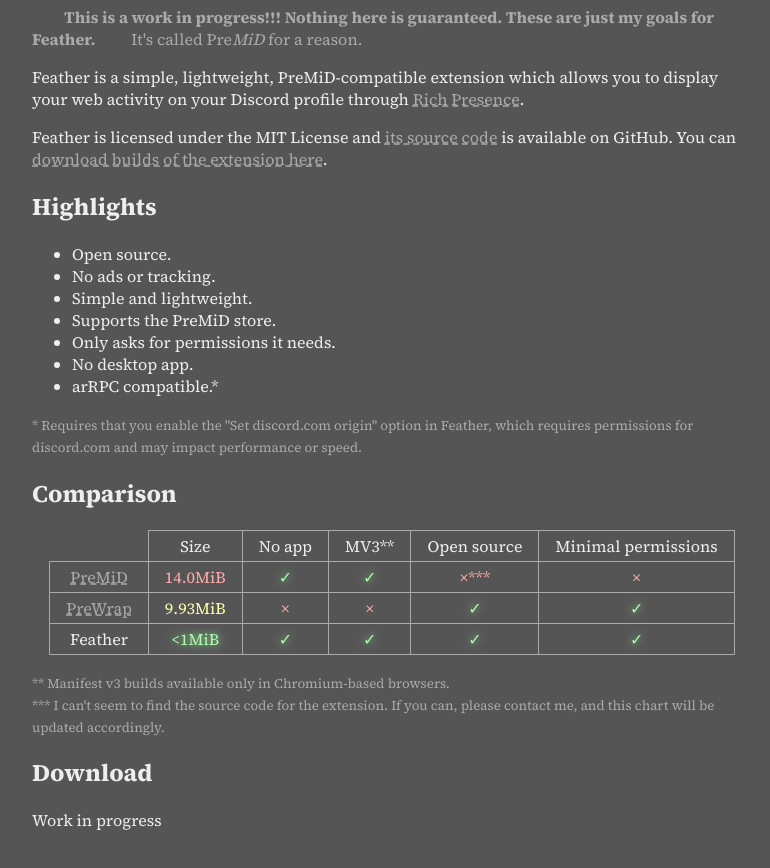
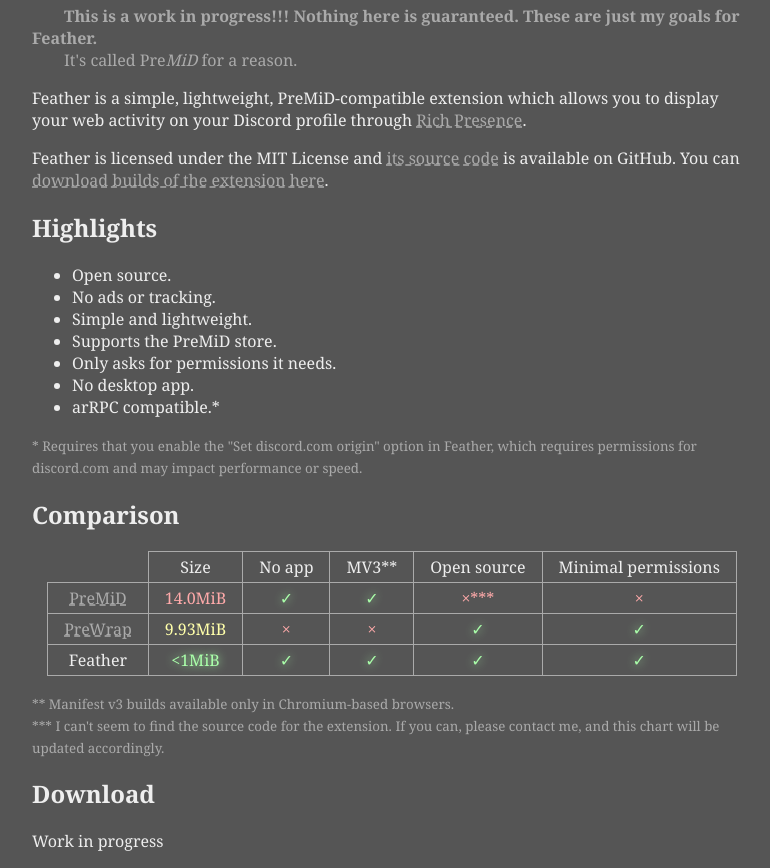
Before and after one commit to nbitzz/feather, a website built with Vite: page index.html in a window 1280 px wide. Shown: the part 81-949 px from the top of the page, without its empty margins (248-1018 px from the left). Before the commit the page ends 928 px from the top, so only its background shows below. Built offline with nearby package versions, Linux system fonts and the light colour scheme.

Commit message:
fix fonts

```diff
--- a/index.scss
+++ b/index.scss
@@ -1,4 +1,5 @@
-@import "@fontsource-variable/source-serif-4";
+@import "@fontsource-variable/noto-serif";
+@import "@fontsource-variable/noto-serif/standard-italic.css";
 
 :root {
     --bg: #555;
@@ -10,7 +11,7 @@
 }
 
 body {
-    font-family: "Source Serif 4 Variable", "Source Serif 4", serif;
+    font-family: "Noto Serif Variable", "Noto Serif", serif;
     background-color: var(--bg);
     color: var(--col);
 }
@@ -19,6 +20,9 @@
     text-transform: lowercase;
     font-style: oblique;
     font-weight: 300;
+}
+h1, em {
+    font-variation-settings: 'ital' 1;
 }
 
 .tableContainer {
--- a/package.json
+++ b/package.json
@@ -16,6 +16,7 @@
     "vite": "^4.5.5"
   },
   "dependencies": {
+    "@fontsource-variable/noto-serif": "^5.1.0",
     "@fontsource-variable/source-serif-4": "^5.1.0"
   }
 }
```
Also changed, not shown: index.html (+1 -0 lines), 1 other file.
